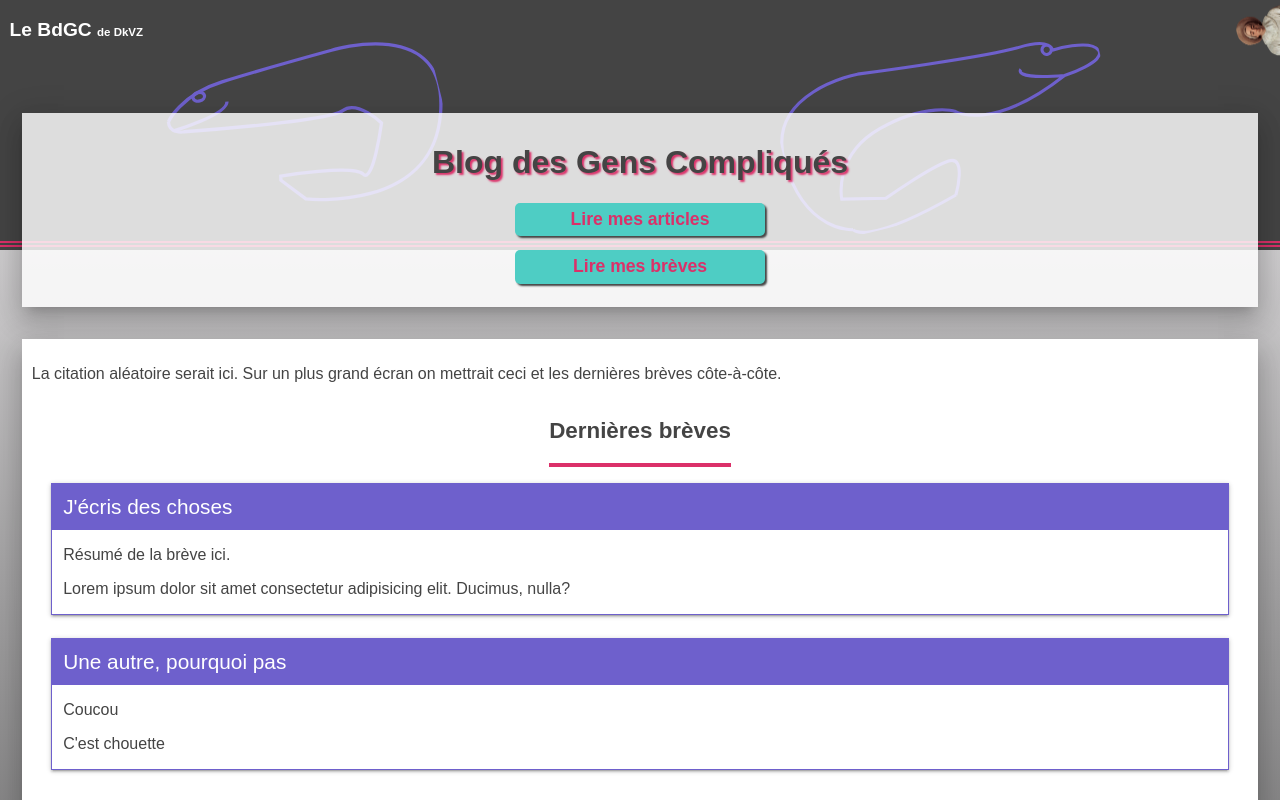
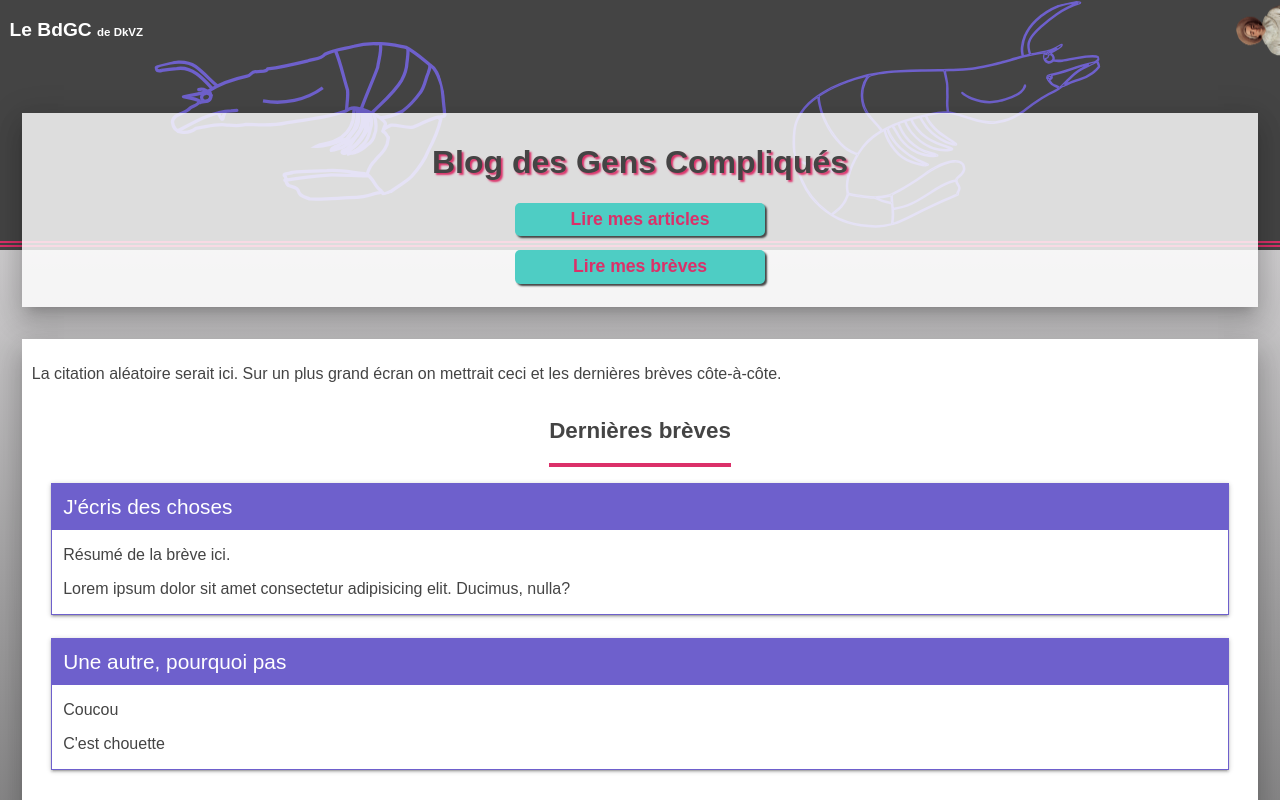
Before and after one commit to dkvz/new-blog-poc, a plain HTML site: page src/index.html in a window 1280 px wide. Shown: the top 800 px of the page. Drawn offline with Linux system fonts and the light colour scheme.

Commit message:
Working hero image swapper

```diff
--- a/src/css/style.css
+++ b/src/css/style.css
@@ -74,19 +74,20 @@ svg.hero__img  * {
 }
 
 .hero__img--variation-1 {
-  transform: rotate(-14deg) scaleX(-1);
+  transform: rotate(-14deg);
 }
 
 svg.hero__img--variation-1 * {
-  stroke-width: 2px;
+  stroke-width: 7px;
 }
 
 .hero__img--variation-2 {
-  transform: rotate(-14deg);
+  transform: rotate(-12deg) scaleX(-1);
 }
 
 svg.hero__img--variation-2 * {
-  stroke-width: 7px;
+  stroke-width: 2px;
+  fill: transparent;
 }
 
 .header--light {
--- a/src/index.html
+++ b/src/index.html
@@ -16,8 +16,8 @@
     <div class="hero__inner">
       <!-- <img class="hero__img" src="img/shrimp_plain1.svg" alt="Brand logo 1">
       <img class="hero__img" src="img/shrimp_plain2.svg" alt="Brand logo 2"> -->
-      <svg class="hero__img hero__img--variation-2" viewBox="0 0 587.5 386.1"><g fill="none" stroke="#000"><path d="m8.761 125.5s39.02-50.21 131.9-55.45c92.85-5.238 243.3-8.839 243.3-8.839s260.6-14.45 193.2 187.4c-67.48 201.8-323.3 107.4-323.3 107.4l-42.04-51.56 1.912-8.809s155.8 13.05 171.7 38.7c15.84 25.66 64.48-96.56 64.48-96.56s-38.02-61.14-74.13-45.8c-36.11 15.34-339.4-38.07-339.4-38.07s-32.77-2.435-27.47-28.42" stroke-width="1.875"/><ellipse cx="84.63" cy="89" rx="12.61" ry="9.085" stroke-width="1.875"/><path d="m15.26 146.6s118.7-4.896 125.4-33.02" stroke-width="1.875"/></g></svg>
-      <svg class="hero__img hero__img--variation-1" viewBox="0 0 216.5 117.7"><g transform="translate(-137 -93.78)"><path d="m162.8 143.1c34.08-5.722 26.66-10.79 26.66-10.79m-16.41-8.322a3.018 3.018 0 0 1-3.018 3.018 3.018 3.018 0 0 1-3.018-3.018 3.018 3.018 0 0 1 3.018-3.018 3.018 3.018 0 0 1 3.018 3.018zm77.22 77.5s-13.44-23.57-0.7071-22.63c12.73 0.9428 45.49 13.67 45.49 13.67l27.98-6.439s-1.309-29.01-35.15-38.51c-33.84-9.5-50.58 1.107-50.58 1.107s-19.6 18.99-74.5-5.592c0 0-29.17-2.189-25.42-10.79 3.752-8.602 29.16-7.136 29.16-7.136s-1.652-8.133 20.65-7.039c22.3 1.095 106.2-8.535 106.2-8.535m27.33 97.55s-5.186 12.73-70.48-5.657m43.14-91.89s61.97-3.407 59.85 44.48c-2.113 47.89-32.52 53.07-32.52 53.07" fill="none" stroke="#000" stroke-width=".5292"/></g></svg>
+      <svg class="hero__img hero__img--variation-1" viewBox="0 0 587.5 386.1"><g fill="none" stroke="#000"><path d="m8.761 125.5s39.02-50.21 131.9-55.45c92.85-5.238 243.3-8.839 243.3-8.839s260.6-14.45 193.2 187.4c-67.48 201.8-323.3 107.4-323.3 107.4l-42.04-51.56 1.912-8.809s155.8 13.05 171.7 38.7c15.84 25.66 64.48-96.56 64.48-96.56s-38.02-61.14-74.13-45.8c-36.11 15.34-339.4-38.07-339.4-38.07s-32.77-2.435-27.47-28.42" stroke-width="1.875"/><ellipse cx="84.63" cy="89" rx="12.61" ry="9.085" stroke-width="1.875"/><path d="m15.26 146.6s118.7-4.896 125.4-33.02" stroke-width="1.875"/></g></svg>
+      <svg class="hero__img hero__img--variation-2" viewBox="0 0 216.5 117.7"><g transform="translate(-137 -93.78)"><path d="m162.8 143.1c34.08-5.722 26.66-10.79 26.66-10.79m-16.41-8.322a3.018 3.018 0 0 1-3.018 3.018 3.018 3.018 0 0 1-3.018-3.018 3.018 3.018 0 0 1 3.018-3.018 3.018 3.018 0 0 1 3.018 3.018zm77.22 77.5s-13.44-23.57-0.7071-22.63c12.73 0.9428 45.49 13.67 45.49 13.67l27.98-6.439s-1.309-29.01-35.15-38.51c-33.84-9.5-50.58 1.107-50.58 1.107s-19.6 18.99-74.5-5.592c0 0-29.17-2.189-25.42-10.79 3.752-8.602 29.16-7.136 29.16-7.136s-1.652-8.133 20.65-7.039c22.3 1.095 106.2-8.535 106.2-8.535m27.33 97.55s-5.186 12.73-70.48-5.657m43.14-91.89s61.97-3.407 59.85 44.48c-2.113 47.89-32.52 53.07-32.52 53.07" fill="none" stroke="#000" stroke-width=".5292"/></g></svg>
     </div>
   </header>
   <main>
--- a/src/js/main.js
+++ b/src/js/main.js
@@ -1,6 +1,7 @@
 const heroImages = document.querySelectorAll('.hero__img');
 const images = ['img/shrimp_plain1.svg', 'img/shrimp_plain2.svg'];
 
+function replaceHeroImages() {
   heroImages.forEach((e, i) => {
     fetch(images[i % heroImages.length])
       .then(resp => {
@@ -9,12 +10,19 @@ heroImages.forEach((e, i) => {
             data => {
               const temp = document.createElement('div');
               temp.innerHTML = data;
+              const svgEl = temp.firstElementChild;
               if (temp.firstElementChild.nodeName === 'svg') {
-              // Duplicate all attributes to the existing SVG.
-
+                // Duplicate the viewBox:
+                const newVb = temp.firstElementChild.getAttribute('viewBox');
+                if (newVb) e.setAttribute('viewBox', newVb);
+                e.innerHTML = svgEl.innerHTML;
               }
             }
           );
         }
       });
   });
+}
+
+// Delay the replacement just to see it in dev mode.
+setTimeout(replaceHeroImages, 4000);
```
Lines whose indentation alone changed are shown as unchanged.
